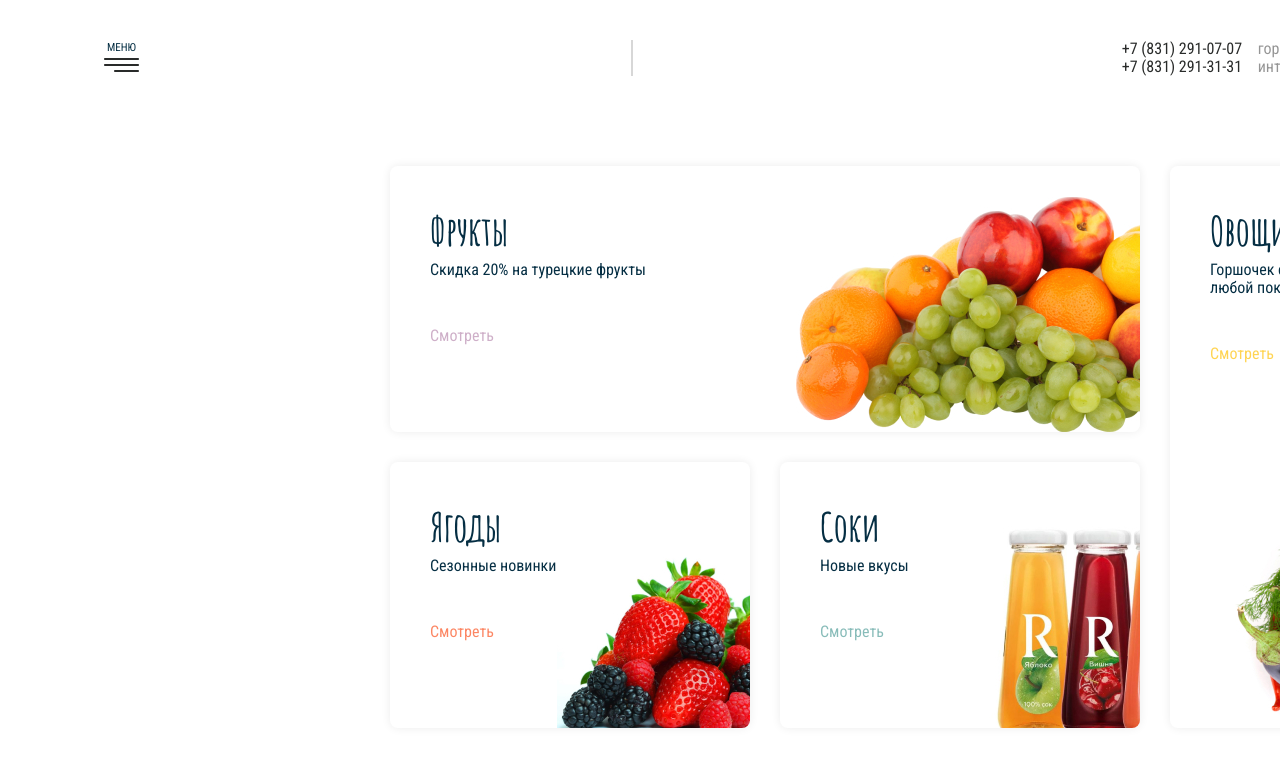
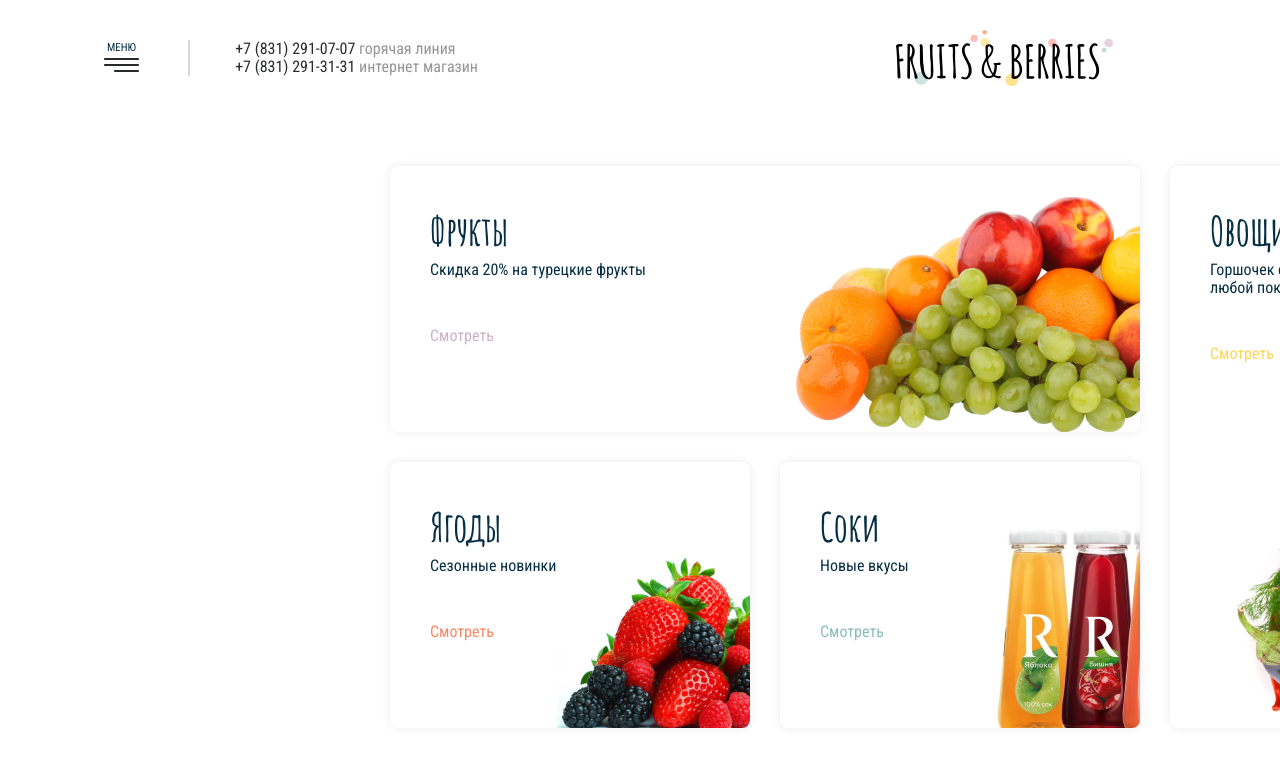
Before and after one commit to chipollino-eba/test-fruitts-berries, a website: page index.html in a window 1280 px wide. Shown: the top 766 px of the page. Drawn offline with Linux system fonts and the light colour scheme.

Commit message:
Доработки

```diff
--- a/scss/normalize.scss
+++ b/scss/normalize.scss
@@ -1,5 +1,5 @@
 body {
-   min-width: 1920px;
+   width: 1920px;
    font-family: $roboto;
    font-weight: 400;
    font-size: 16px;
--- a/scss/style.scss
+++ b/scss/style.scss
@@ -12,7 +12,7 @@
 .header__left {
    display: flex;
    justify-content: space-between;
-   width: 1920px;
+   width: 378px;
 
    &-button {
       @include transition(0.2s);
@@ -21,7 +21,6 @@
       font-size: 11px;
       line-height: 13px;
       text-align: center;
-      padding-right: 50px;
    }
 
    &-button:hover {
@@ -50,11 +49,9 @@
    .header__left-item {
       .link__number {
          color: $darkBlack;
-         padding-left: 50px;
       }
       &-text {
          color: $gray;
-         padding-left: 12px;
       }
    }
 }
@@ -113,6 +110,7 @@
       box-shadow: 0px 0px 10px rgba(0, 0, 0, 0.08);
       border-radius: 8px;
       overflow: hidden;
+      z-index: 1;
       &__image {
          position: absolute;
          right: 0;
```
Also changed, not shown: css/style.css, 1 other file.
